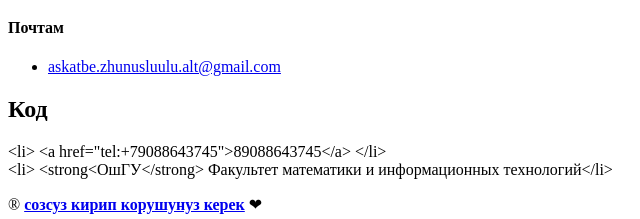
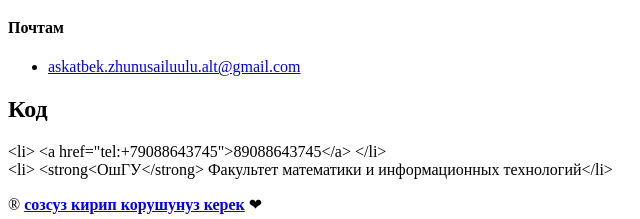
Before and after one commit to askero7/askero7.github.io, a plain HTML site: page index.html in a window 1280 px wide. Shown: the part 1096-1315 px from the top of the page, 0-640 px from the left. Drawn offline with Linux system fonts and the light colour scheme.

Commit message:
Update index.html

```diff
--- a/index.html
+++ b/index.html
@@ -71,8 +71,8 @@
         <h4>Почтам</h4>
         <ul>
           <li>
-            <a href="mailto:askatbe.zhunusluulu.alt@gmail.com"
-              >askatbe.zhunusluulu.alt@gmail.com</a
+            <a href="mailto:askatbek.zhunusaliuulu.alt@gmail.com"
+              >askatbek.zhunusailuulu.alt@gmail.com</a
             >
           </li>
         </ul>
```
